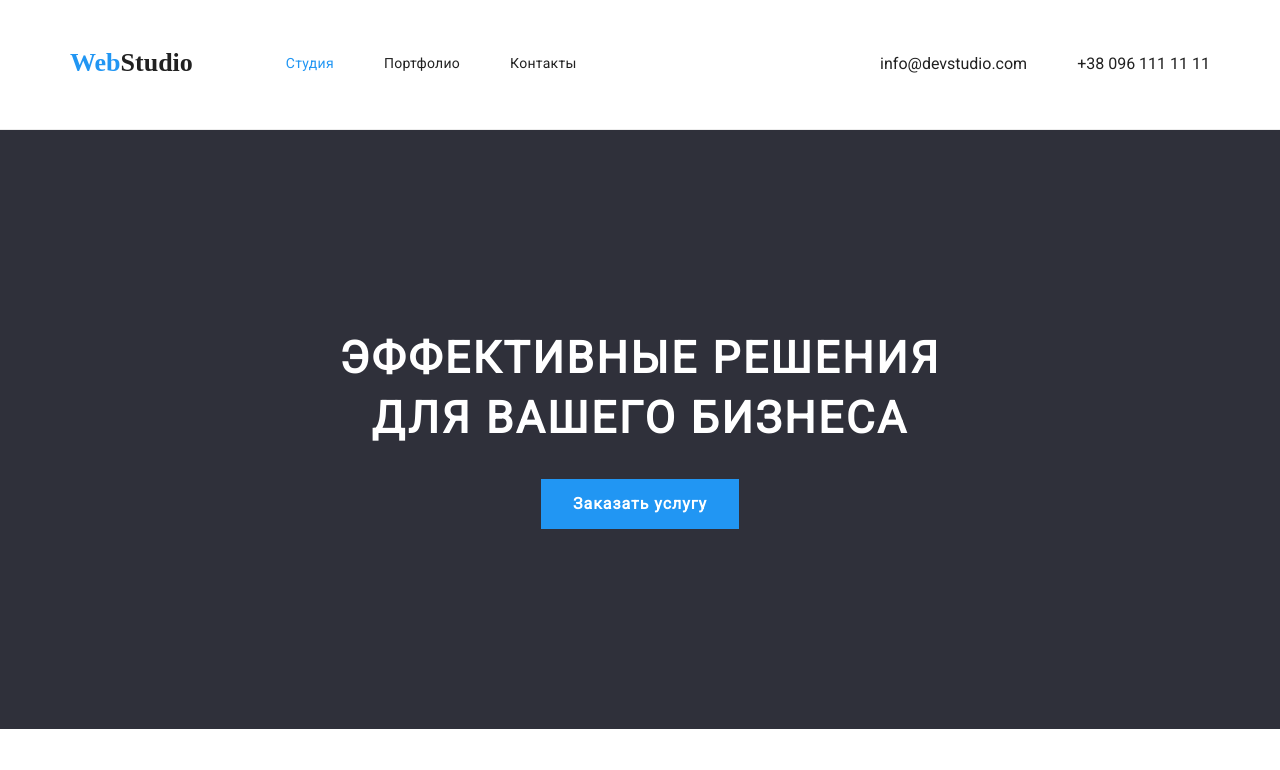
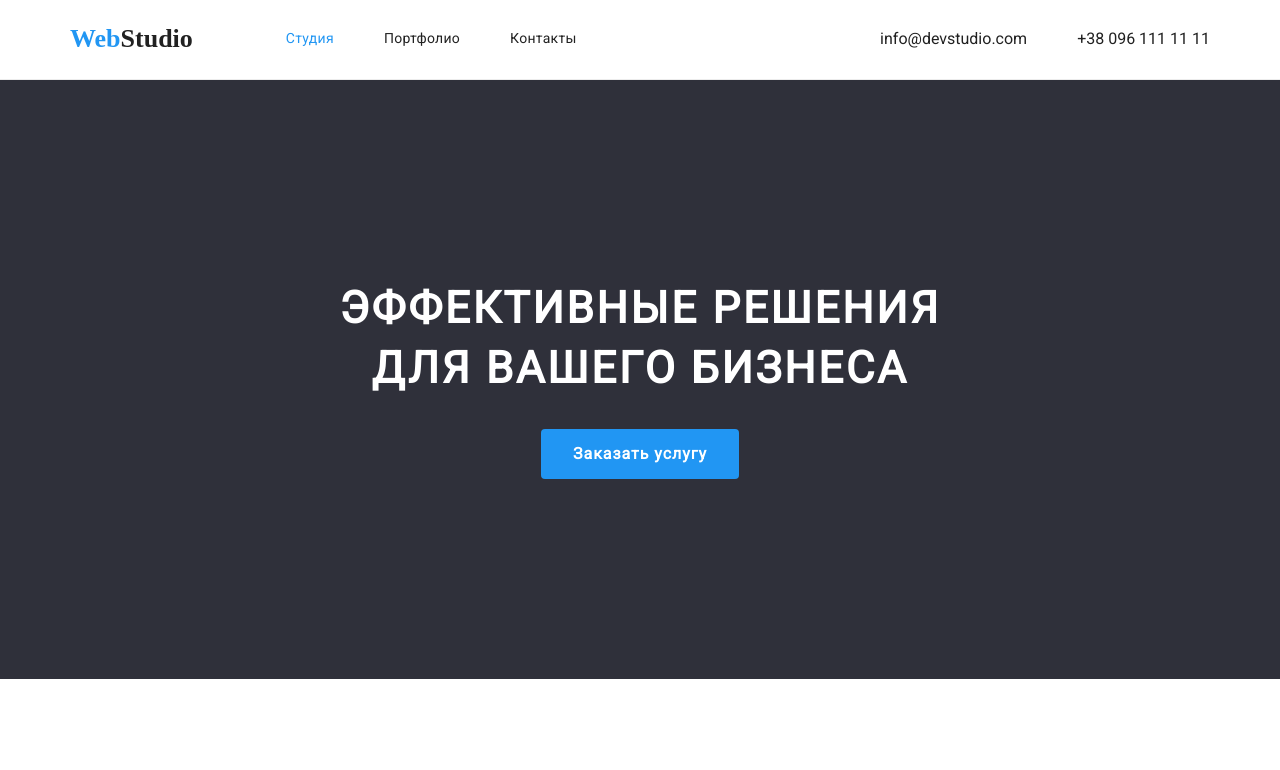
Before and after one commit to Natalja21/goit-markup-hw-03, a plain HTML site: page index.html in a window 1280 px wide. Shown: the top 770 px of the page. Drawn offline with nearby package versions, Linux system fonts and the light colour scheme.

Commit message:
Доработка т/з

```diff
--- a/css/styles.css
+++ b/css/styles.css
@@ -62,8 +62,9 @@ img {
 }
 /* .........HEADER........ */
 .header {
+  padding-top: 24px;
+  padding-bottom: 24px;
   background: #ffffff;
-
   outline:  1px solid #ECECEC;
 }
 
@@ -71,8 +72,7 @@ img {
   display: flex;
   align-items: center;
   justify-content: space-between;
-  padding-top: 24px;
-  padding-bottom: 25px;
+
 }
 
 .navigation,
@@ -84,17 +84,16 @@ img {
 
 .logo,
 .footer-logo {
-  color: #2196f3;
   font-family: Raleway;
   font-weight: 700;
   font-size: 26px;
   line-height: 1.19;
   text-decoration: none;
+  color: #2196f3;
 }
 .logo {
   margin-right: 93px;
-  margin-top: 24px;
-  margin-bottom: 25px;
+
 }
 .logo-element {
   color: #212121;
@@ -164,6 +163,7 @@ img {
   padding: 10px 32px;
   background-color: #2196f3;
   color: var(--second-buttons-color);
+  border-radius: 4px;
 }
 /* ...........ABOUT.......... */
 .about-section {
```
